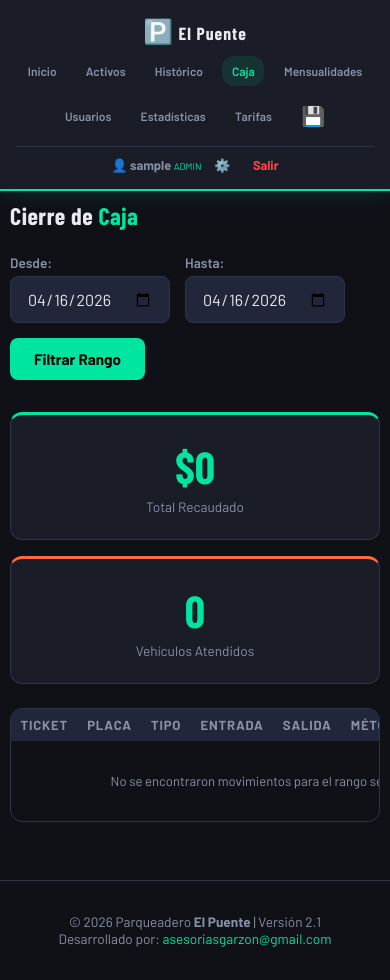
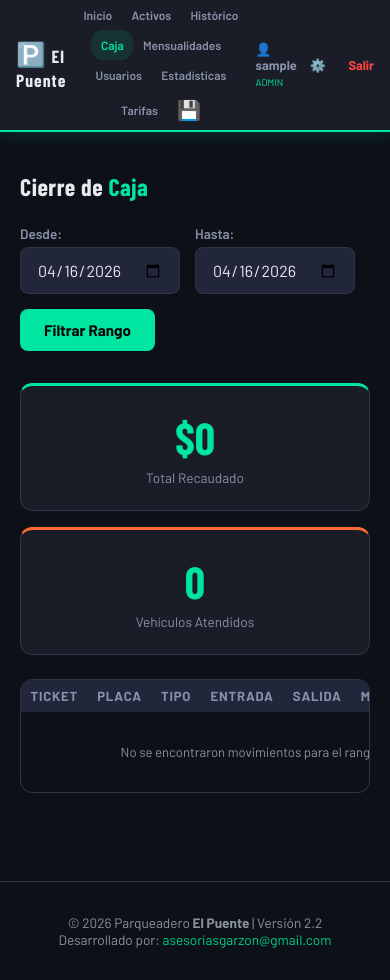
Before and after one commit to asesoriasgarzon-dev/parqueadero-elpuente, a Flask app: page /caja in a window 390 px wide. Before the commit the page ends 947 px from the top, so only its background shows below. Run offline with Flask 3, Linux system fonts and the light colour scheme; the visitor is signed in with stand-in values (Sample User, id 1); data that the repository does not hold is empty; some web fonts are replaced.

Commit message:
Update base.html

```diff
--- a/templates/base.html
+++ b/templates/base.html
@@ -6,70 +6,8 @@
     <title>{% block title %}Parqueadero El Puente{% endblock %}</title>
     <link rel="stylesheet" href="{{ url_for('static', filename='css/style.css') }}">
     <link rel="stylesheet" href="https://cdnjs.cloudflare.com/ajax/libs/font-awesome/6.0.0/css/all.min.css">
-
-    <style>
-        /* 🎯 CENTRADO DINÁMICO DEL SISTEMA */
-        .container {
-            max-width: 900px; /* Tamaño ideal para reportes y tablas en PC */
-            margin: 0 auto;   /* Centra el bloque horizontalmente */
-            padding: 20px;
-            width: 100%;
-            box-sizing: border-box;
-            transition: all 0.3s ease;
-        }
-
-        /* 🔒 AJUSTE ESPECIAL PARA EL LOGIN */
-        /* Si estamos en el login, lo hacemos más estrecho para que no se estire */
-        {% if request.endpoint == 'login' %}
-        .container {
-            max-width: 420px;
-            margin-top: 8vh; /* Lo baja un poco para que respire */
-        }
-        {% endif %}
-
-        /* 📱 RESPONSIVIDAD (CELULARES) */
-        @media (max-width: 600px) {
-            .container {
-                padding: 10px;
-                max-width: 100%;
-            }
-
-            .navbar {
-                flex-direction: column;
-                padding: 1rem;
-                height: auto;
-            }
-
-            .nav-links {
-                display: flex;
-                flex-wrap: wrap;
-                justify-content: center;
-                gap: 10px;
-                margin: 10px 0;
-            }
-
-            .nav-user {
-                border-top: 1px solid var(--border);
-                padding-top: 10px;
-                width: 100%;
-                justify-content: center;
-            }
-        }
-
-        /* Estilo para las alertas */
-        .alert {
-            padding: 15px;
-            margin-bottom: 20px;
-            border-radius: 8px;
-            text-align: center;
-            font-weight: bold;
-        }
-        .alert-success { background: rgba(0, 210, 141, 0.2); color: #00d28d; border: 1px solid #00d28d; }
-        .alert-error { background: rgba(255, 68, 68, 0.2); color: #ff4444; border: 1px solid #ff4444; }
-    </style>
 </head>
-<body>
-    {% if session.usuario %}
+<body style="margin: 0; padding: 0; background-color: #0d1117;"> {% if session.usuario %}
     <nav class="navbar">
         <a class="navbar-brand" href="{{ url_for('inicio') }}">
             <span style="font-size: 1.5rem;">🅿️</span> <span>El Puente</span>
@@ -92,23 +30,25 @@
 
         <div class="nav-user">
             <span>👤 <b>{{ session.usuario }}</b> <small style="color:var(--accent); text-transform:uppercase; font-size:0.6rem;">{{ session.rol }}</small></span>
-
-            <a href="{{ url_for('perfil') }}"
-               {% if request.endpoint == 'perfil' %}style="color:var(--accent);"{% endif %}
-               title="Configurar Perfil">
-               ⚙️
-            </a>
-
-            <a href="{{ url_for('logout') }}" style="color: #ff4444; margin-left: 10px;">Salir</a>
+            <a href="{{ url_for('perfil') }}" title="Configurar Perfil">⚙️</a>
+            <a href="{{ url_for('logout') }}" style="color: #ff4444; margin-left: 10px; text-decoration: none;">Salir</a>
         </div>
     </nav>
     {% endif %}
 
-    <div class="container" style="min-height: 70vh;">
+    <div class="main-wrapper" style="display: flex; justify-content: center; width: 100%;">
+
+        <div class="container"
+             style="width: 100%;
+                    max-width: {% if request.endpoint == 'login' %}400px{% else %}900px{% endif %};
+                    margin: {% if request.endpoint == 'login' %}10vh{% else %}20px{% endif %} auto;
+                    padding: 20px;
+                    box-sizing: border-box;">
+
             {% with messages = get_flashed_messages(with_categories=true) %}
               {% if messages %}
                 {% for category, message in messages %}
-              <div class="alert alert-{{ 'success' if category == 'success' else 'error' }}">
+                  <div style="padding: 15px; margin-bottom: 20px; border-radius: 8px; text-align: center; background: rgba(0,210,141,0.1); border: 1px solid #00d28d; color: #00d28d;">
                     {{ message }}
                   </div>
                 {% endfor %}
@@ -117,10 +57,11 @@
 
             {% block content %}{% endblock %}
         </div>
+    </div>
 
-    <footer style="text-align: center; padding: 2rem 0; color: var(--text2); font-size: 0.85rem; border-top: 1px solid var(--border); margin-top: 3rem;">
-        <p>© 2026 Parqueadero <b>El Puente</b> | Versión 2.1</p>
-        <p>Desarrollado por: <span style="color: var(--accent);">asesoriasgarzon@gmail.com</span></p>
+    <footer style="text-align: center; padding: 2rem 0; color: #8b949e; font-size: 0.85rem; border-top: 1px solid #30363d; margin-top: 3rem;">
+        <p>© 2026 Parqueadero <b>El Puente</b> | Versión 2.2</p>
+        <p>Desarrollado por: <span style="color: #00d28d;">asesoriasgarzon@gmail.com</span></p>
     </footer>
 
     <script src="{{ url_for('static', filename='js/app.js') }}"></script>
```
Lines whose indentation alone changed are shown as unchanged.
